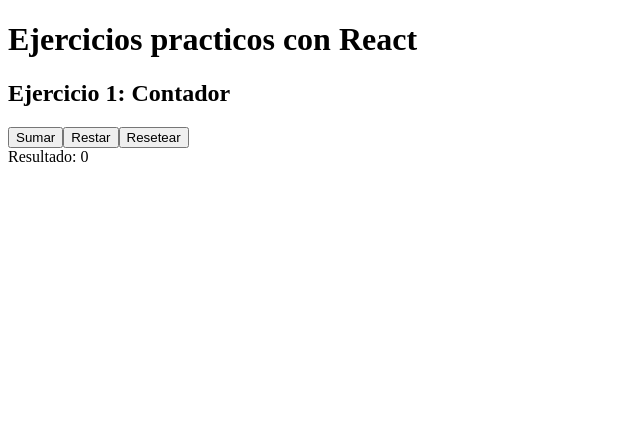
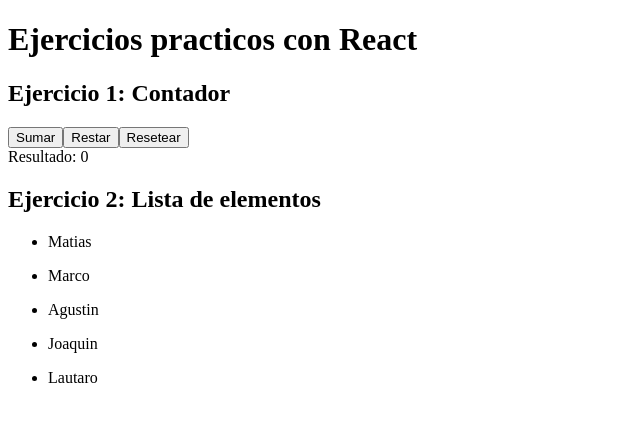
Before and after one commit to matiasmoscone1/practica-ejercicios-logica-programacion-react, a React (Vite) app: page / in a window 1280 px wide. Shown: the top 422 px of the page, without its empty margins (0-640 px from the left). Built offline with nearby package versions, Linux system fonts and the light colour scheme.

Commit message:
Resolviendo ej 2

```diff
--- a/src/App.jsx
+++ b/src/App.jsx
@@ -1,5 +1,6 @@
 import { useState } from 'react'
 import Contador from './ejercicio-1/Contador';
+import ListaElementos from './ejercicio-1/ListaElementos';
 
 function App() {
 
@@ -10,7 +11,7 @@ function App() {
     </div>
 
     <Contador />
-
+    <ListaElementos/>
 
     </>
   )
--- a/src/ejercicio-1/Contador.jsx
+++ b/src/ejercicio-1/Contador.jsx
@@ -1,3 +1,6 @@
+
+//1. Crear un contador usando 3 botones, agregar, restar y resetear
+
 import { useState } from "react";
 
 
--- /dev/null
+++ b/src/ejercicio-1/ListaElementos.jsx
@@ -0,0 +1,38 @@
+
+
+//2. Lista de elementos: Crea un componente que muestre una lista de nombres.
+//Utiliza un arreglo de nombres y recórrelo para mostrar cada nombre en la lista.
+
+import { useState } from "react";
+
+const arregloNombres = ["Matias", "Marco", "Agustin", "Joaquin", "Lautaro"];
+
+const ListaElementos = () => {
+
+    //const [nombres, setNombres] = useState(arregloNombres);
+
+    return(
+        <>
+        <div>
+            <h2>Ejercicio 2: Lista de elementos</h2>
+            {
+                arregloNombres.map((nombre) => {
+                    return(
+                    <ul>
+                        <li key={nombre}>{nombre}</li>
+                    </ul>
+                    )
+                })
+            }
+
+        </div>
+        </>
+    )
+
+
+
+
+};
+
+
+export default ListaElementos;
```
